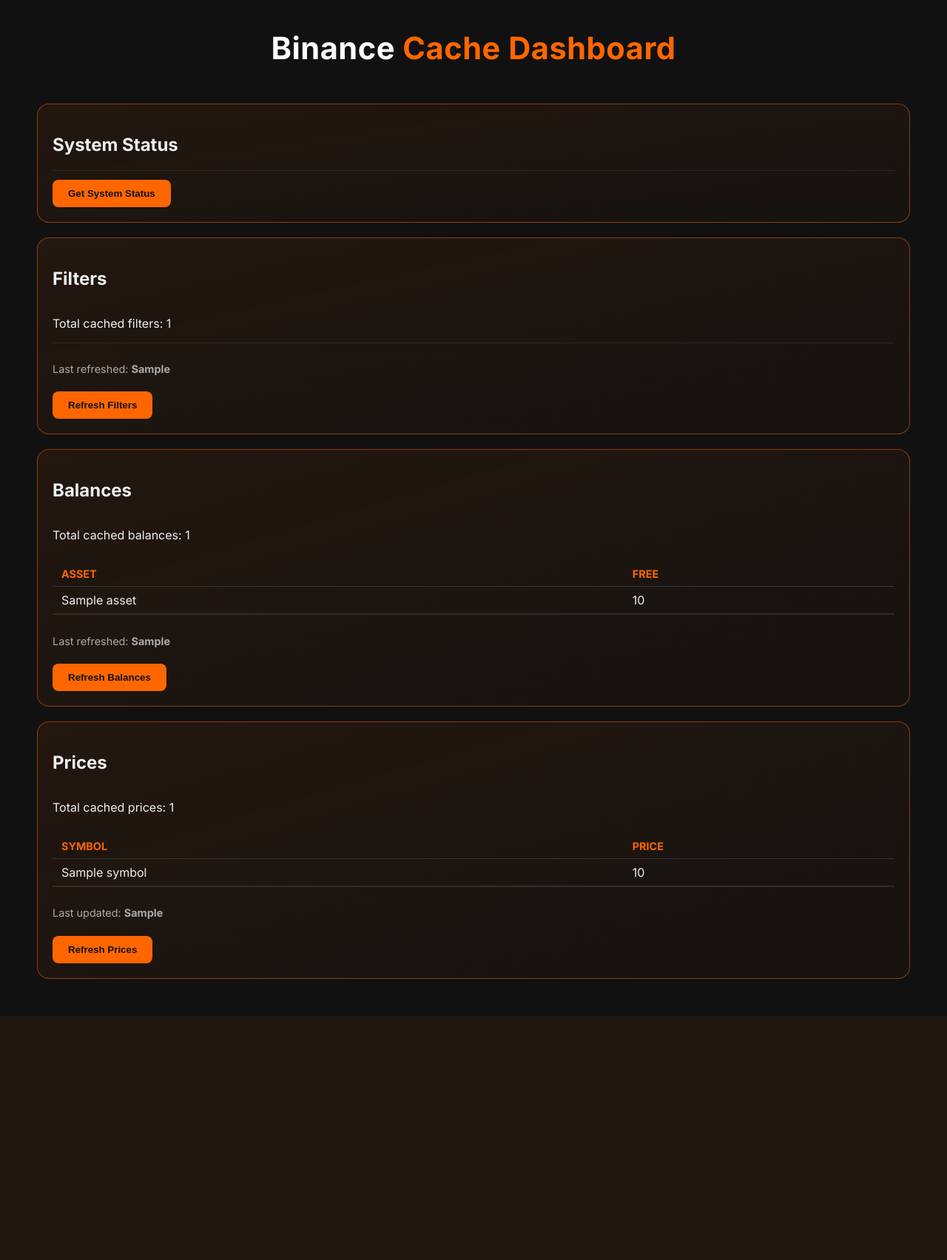
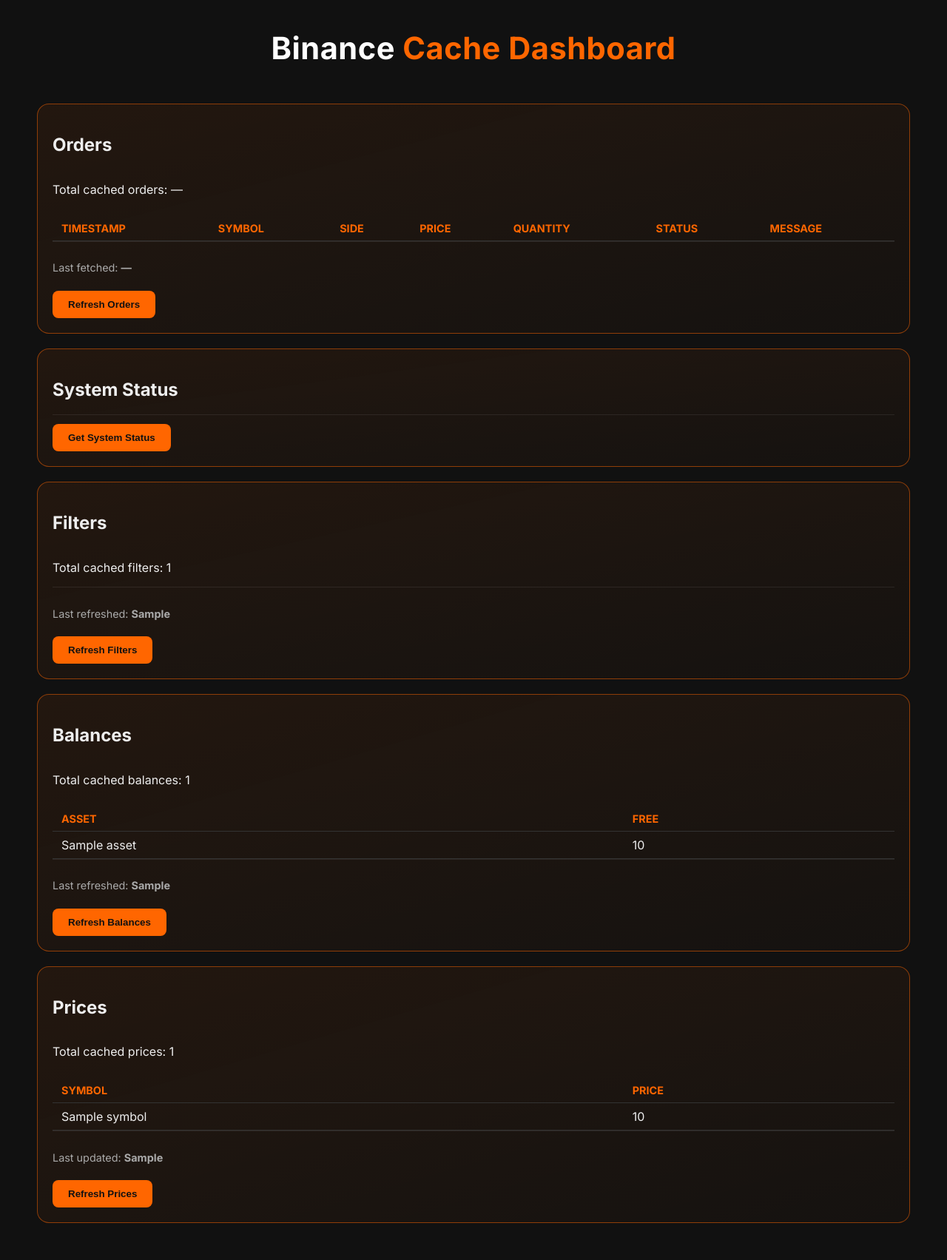
Before and after one commit to lookedpiano/tv-to-binance, a Flask app: template templates/dashboard.html in a window 1280 px wide. Shown: the whole page at 74% size. Before the commit the page ends 1373 px from the top, so only its background shows below. Run offline with Flask 3, Linux system fonts and the light colour scheme; the template is opened without the code that fills it: most values are stand-ins (such as "Sample title", 1, 10 or a date in 2020); lists and menus that the app fills with data are empty; parts of the project's set-up code (start-up, migrations or seed data) failed here and were passed over.

Commit message:
add orders table to fallback dashboard

```diff
--- a/static/dashboard.js
+++ b/static/dashboard.js
@@ -14,6 +14,7 @@
     if (type === "balances") url = "/cache/refresh/balances";
     else if (type === "filters") url = "/cache/refresh/filters";
     else if (type === "prices") url = "/cache/prices";
+    else if (type === "orders") url = "/cache/orders";
     else {
         overlayText.textContent = "Unknown refresh type";
         spinner.style.display = 'none';
@@ -23,7 +24,10 @@
 
     const opts = (type === "prices")
         ? { method: "GET" }
-        : { method: "POST", headers: key ? { "X-Admin-Key": key } : {} };
+        : {
+            method: "GET",  // orders also uses GET
+            headers: key ? { "X-Admin-Key": key } : {}
+          };
 
     try {
         const resp = await fetch(url, opts);
@@ -43,10 +47,17 @@
         overlayText.textContent = `✓ ${type.charAt(0).toUpperCase() + type.slice(1)} refreshed successfully`;
         overlayText.style.color = "#00cc66";
 
-        setTimeout(() => {
-            overlay.style.display = 'none';
-            location.reload();
-        }, 1500);
+        if (type === "orders") {
+            renderOrders(data);
+        } else {
+            setTimeout(() => {
+                overlay.style.display = 'none';
+                location.reload();
+            }, 1500);
+            return;
+        }
+
+        setTimeout(() => overlay.style.display = 'none', 1500);
     } catch (err) {
         spinner.style.display = 'none';
         overlayText.textContent = "Refresh failed: " + err;
@@ -115,6 +126,50 @@
     return await resp.json();
 }
 
+function renderOrders(data) {
+    if (!data || !data.orders) return;
+
+    const table = document.getElementById('orders-table');
+    const count = document.getElementById('orders-count');
+    const last = document.getElementById('orders-last');
+
+    // Reset table with header
+    table.innerHTML = `
+        <tr>
+            <th>Timestamp</th>
+            <th>Symbol</th>
+            <th>Side</th>
+            <th>Price</th>
+            <th>Quantity</th>
+            <th>Status</th>
+            <th>Message</th>
+        </tr>
+    `;
+
+    data.orders.forEach(order => {
+        const tr = document.createElement('tr');
+        tr.innerHTML = `
+            <td>${formatTimestamp(order.time || order.timestamp)}</td>
+            <td>${order.symbol || '-'}</td>
+            <td>${order.side || '-'}</td>
+            <td>${order.price ?? '-'}</td>
+            <td>${order.qty ?? order.quantity ?? '-'}</td>
+            <td>${order.status || '-'}</td>
+            <td>${order.message || '-'}</td>
+        `;
+        table.appendChild(tr);
+    });
+
+    count.textContent = data.count ?? data.orders.length;
+    last.textContent = new Date().toLocaleString();
+}
+
+function formatTimestamp(ts) {
+    if (!ts) return '-';
+    const date = new Date(Number(ts));
+    return isNaN(date.getTime()) ? ts : date.toLocaleString();
+}
+
 // Restore cached System Status after any reload
 window.addEventListener('DOMContentLoaded', () => {
     const saved = sessionStorage.getItem('systemStatusHTML');
--- a/templates/dashboard.html
+++ b/templates/dashboard.html
@@ -12,6 +12,28 @@
             <span class="white-part">Binance</span>
             <span class="orange-part">Cache Dashboard</span>
         </h1>
+
+        <div class="tables-row">
+            <div class="table-card">
+                <h2>Orders</h2>
+                <p>Total cached orders: <span id="orders-count">—</span></p>
+                <table id="orders-table">
+                    <tr>
+                        <th>Timestamp</th>
+                        <th>Symbol</th>
+                        <th>Side</th>
+                        <th>Price</th>
+                        <th>Quantity</th>
+                        <th>Status</th>
+                        <th>Message</th>
+                    </tr>
+                </table>
+                <div class="card-footer">
+                    <p class="time">Last fetched: <b id="orders-last">—</b></p>
+                    <button onclick="refresh('orders')">Refresh Orders</button>
+                </div>
+            </div>
+        </div>
 
         <div class="tables-row">
             <div class="table-card">
```
